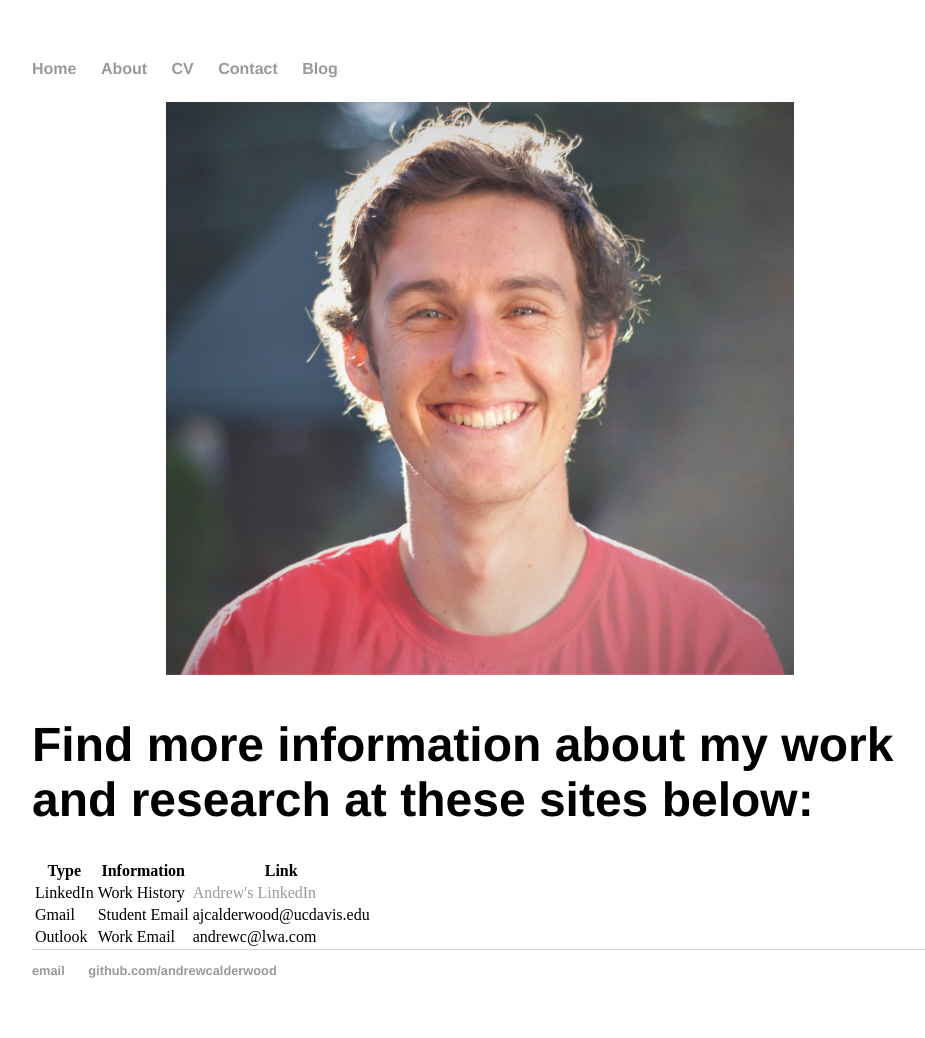
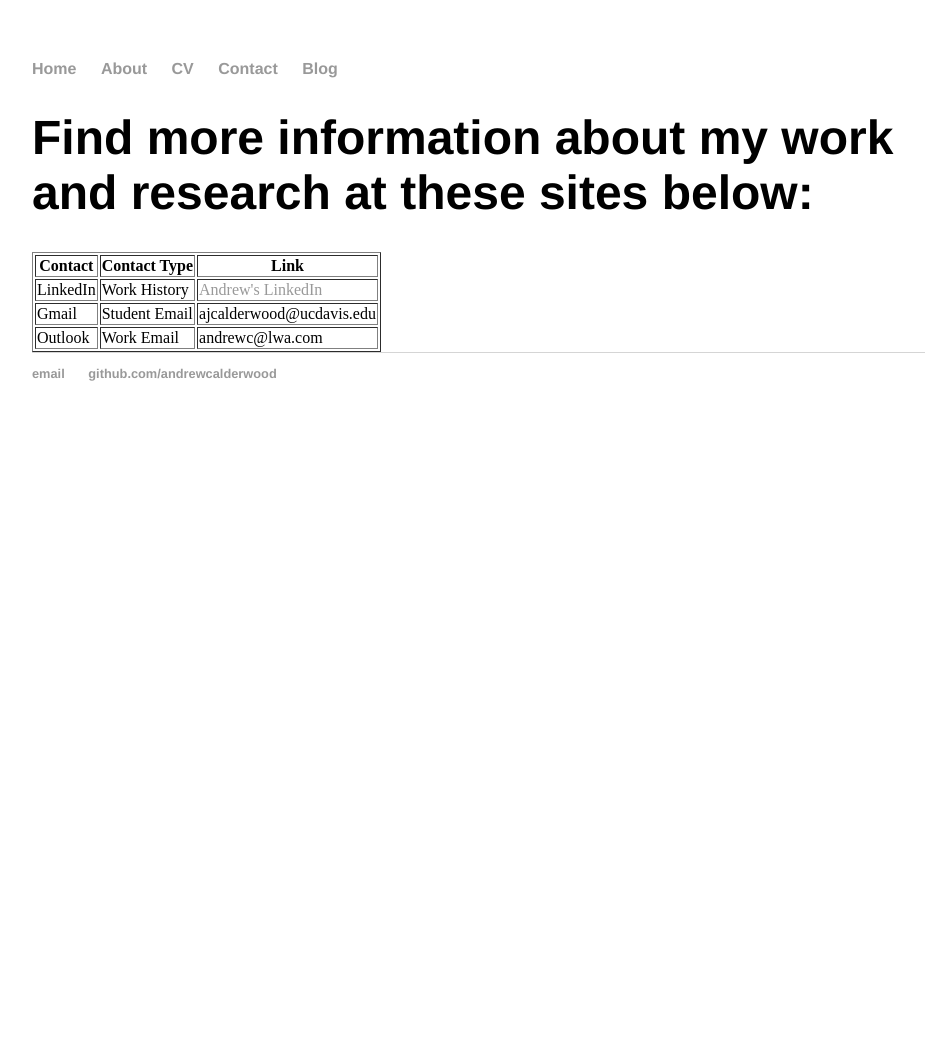
Before and after one commit to ajcalder/ajcalder.github.io, a Jekyll site: the page built from contact/index.html, in a window 1280 px wide. Shown: the whole page, without its empty margins (160-1085 px from the left). Built offline with Jekyll 4.4.1, drawn with Linux system fonts in a browser that asks for light colours; after the commit the page ends 900 px from its top, so only the background shows below that.

Commit message:
Update index.html

```diff
--- a/contact/index.html
+++ b/contact/index.html
@@ -3,17 +3,13 @@ layout: default
 title: Contact
 ---
 
-<p align="center">
-  <img alt = "Potrait" width="70%" height="70%" src="/image/headshot.png">
-</p>
-<div class="blurb">
 
 	<h1>Find more information about my work and research at these sites below:</h1>
 
-	<table>
+	<table border = "1">
     <tr>
-      <th>Type</th>
-      <th>Information</th>
+      <th>Contact</th>
+      <th>Contact Type</th>
       <th>Link</th>
     </tr>
     <tr>
```
